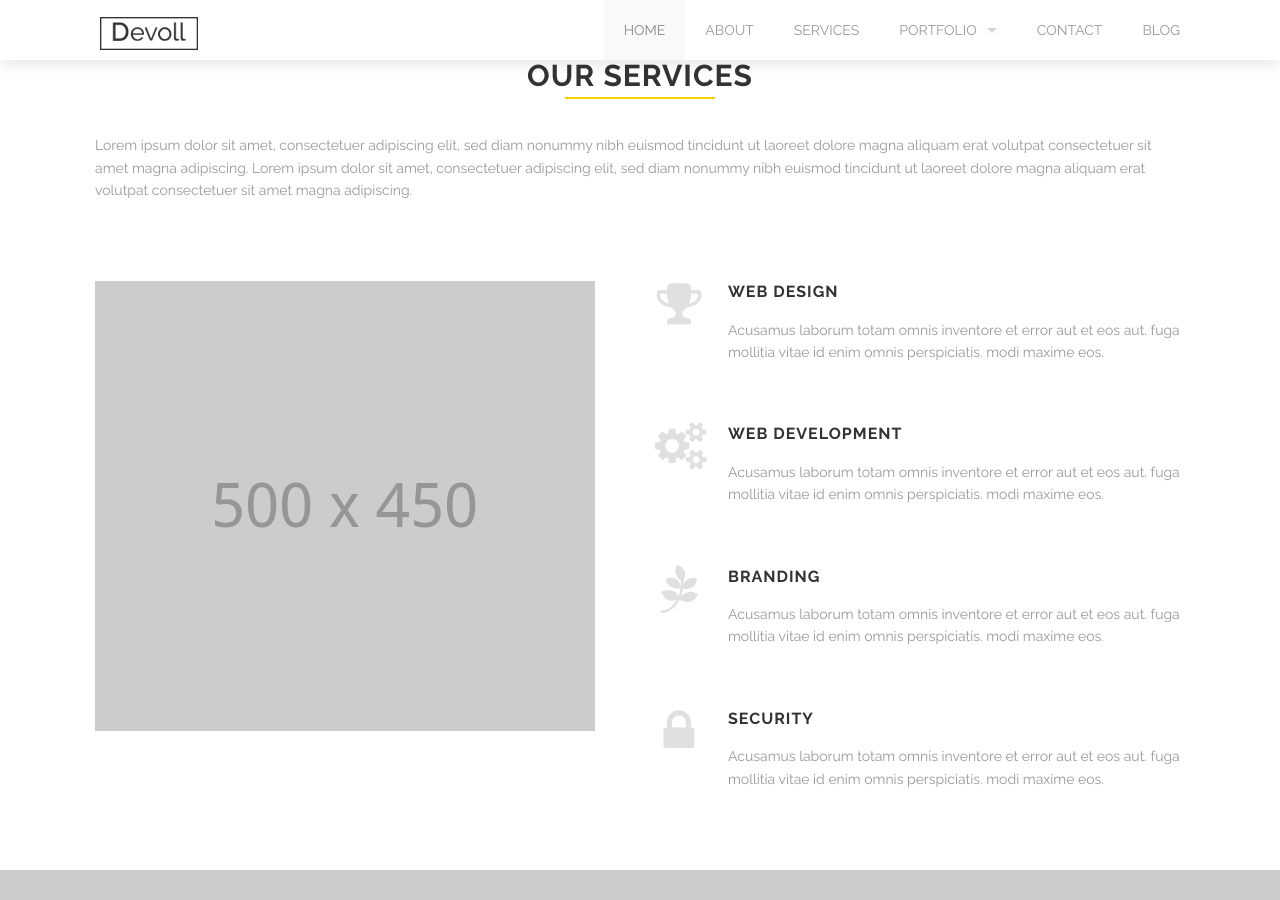
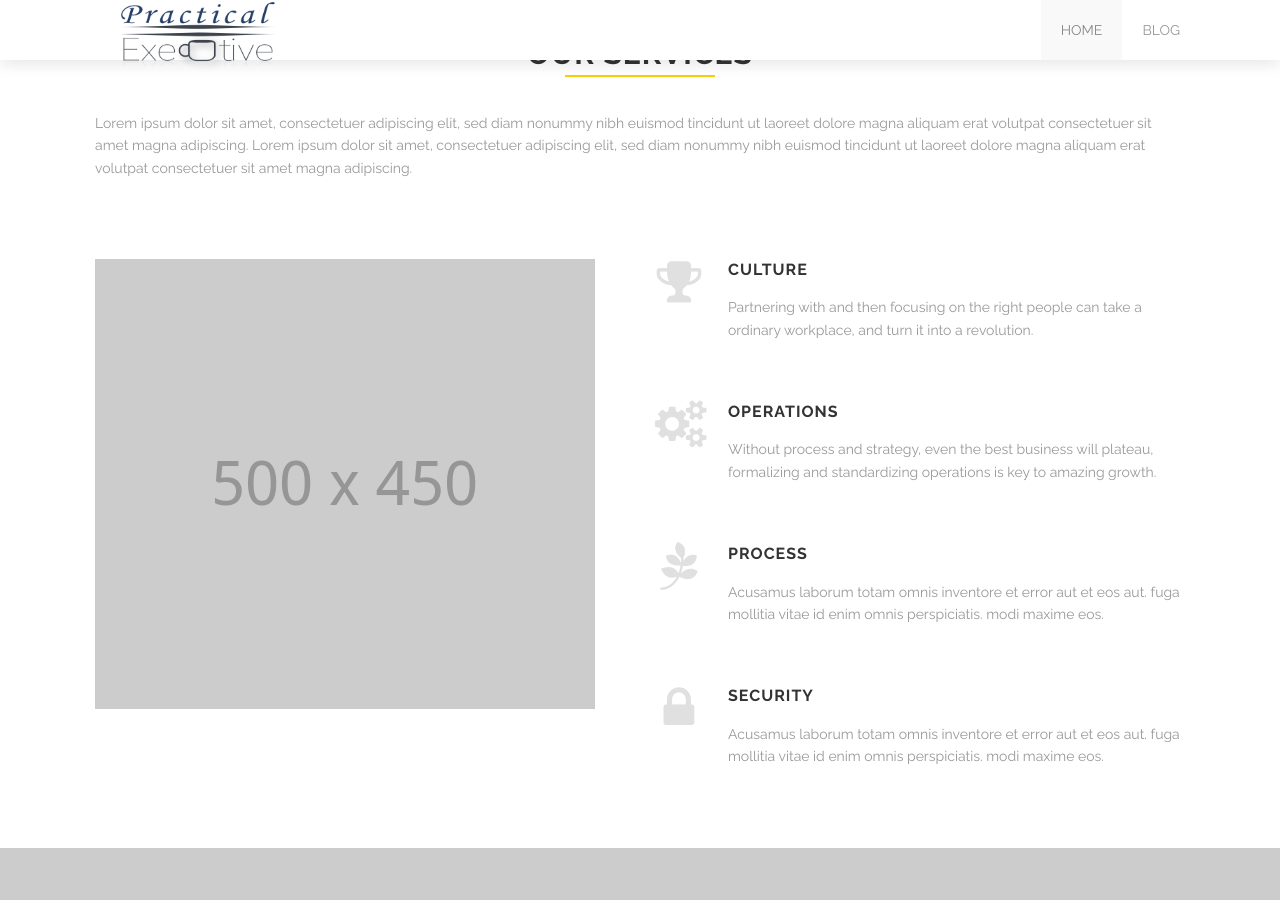
Before and after one commit to JoshuaMSchultz/practical-executive, a Jekyll site: the page built from index.html, in a window 1280 px wide and 900 px high, scrolled down 2157 px. Built offline with Jekyll 4.4.1, drawn with Linux system fonts in a browser that asks for light colours; some of the changed text lies outside the part shown.

Commit message:
finished heading

```diff
--- a/_includes/footer.html
+++ b/_includes/footer.html
@@ -17,10 +17,7 @@
         <h4>Some pages</h4>
         <ul>
           <li><a href="index.html">Home</a></li>
-          <li><a href="portfolio.html">View some works here</a></li>
           <li><a href="blog.html">Follow our blog</a></li>
-          <li><a href="contact.html">Contact us</a></li>
-          <li><a href="services.html">Our services</a></li>
         </ul>
       </div>
       <div class='spacing'></div>
--- a/_includes/head.html
+++ b/_includes/head.html
@@ -27,7 +27,7 @@
         });
     })(Tc.$);
   </script>
-  <!--><link href="http://fonts.googleapis.com/css?family=Raleway:400,700,300" media="screen" rel="stylesheet" type="text/css" />-->
+  <link href="http://fonts.googleapis.com/css?family=Raleway:400,700,300" media="screen" rel="stylesheet" type="text/css" />
   <script src="{{ "/javascripts/masonry.pkgd.js" | prepend: site.baseurl }}" type="text/javascript"></script>
   <script src="{{ "/javascripts/imagesloaded.pkgd.min.js" | prepend: site.baseurl }}" type="text/javascript"></script>
   <script src="{{ "/javascripts/slick.min.js" | prepend: site.baseurl }}" type="text/javascript"></script>
--- a/_includes/header.html
+++ b/_includes/header.html
@@ -4,7 +4,7 @@
       <li class='name'>
         <h1>
           <a href='{{site.url}}/index.html'>
-            <img alt="" src="{{site.url}}/images/logo-bordered.png" />
+            <img alt="" src="{{site.url}}/images/pe-logo-140.png" />
           </a>
         </h1>
       </li>
--- a/index.html
+++ b/index.html
@@ -90,13 +90,13 @@
 
 services:
   - icon: trophy
-    title: Web Design
-    desc: Acusamus laborum totam omnis inventore et error aut et eos aut. fuga mollitia vitae id enim omnis perspiciatis. modi maxime eos.
+    title: Culture
+    desc: Partnering with and then focusing on the right people can take a ordinary workplace, and turn it into a revolution.
   - icon: cogs
-    title: Web Development
-    desc: Acusamus laborum totam omnis inventore et error aut et eos aut. fuga mollitia vitae id enim omnis perspiciatis. modi maxime eos.
+    title: Operations
+    desc: Without process and strategy, even the best business will plateau, formalizing and standardizing operations is key to amazing growth.
   - icon: pagelines
-    title: Branding
+    title: Process
     desc: Acusamus laborum totam omnis inventore et error aut et eos aut. fuga mollitia vitae id enim omnis perspiciatis. modi maxime eos.
   - icon: lock
     title: Security
```
Also changed, not shown: other parts of _includes/footer.html (+4 -4 lines), _data/nav.yml (+0 -17 lines), images/pe-logo-140.png (added), 14 other files.
